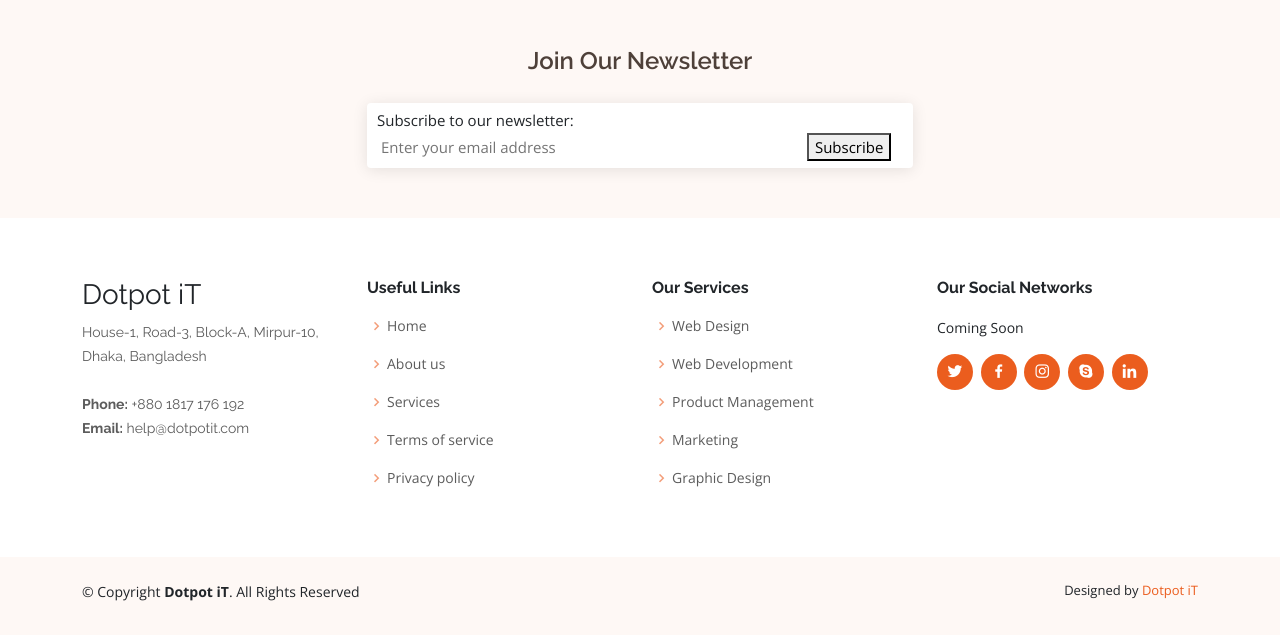
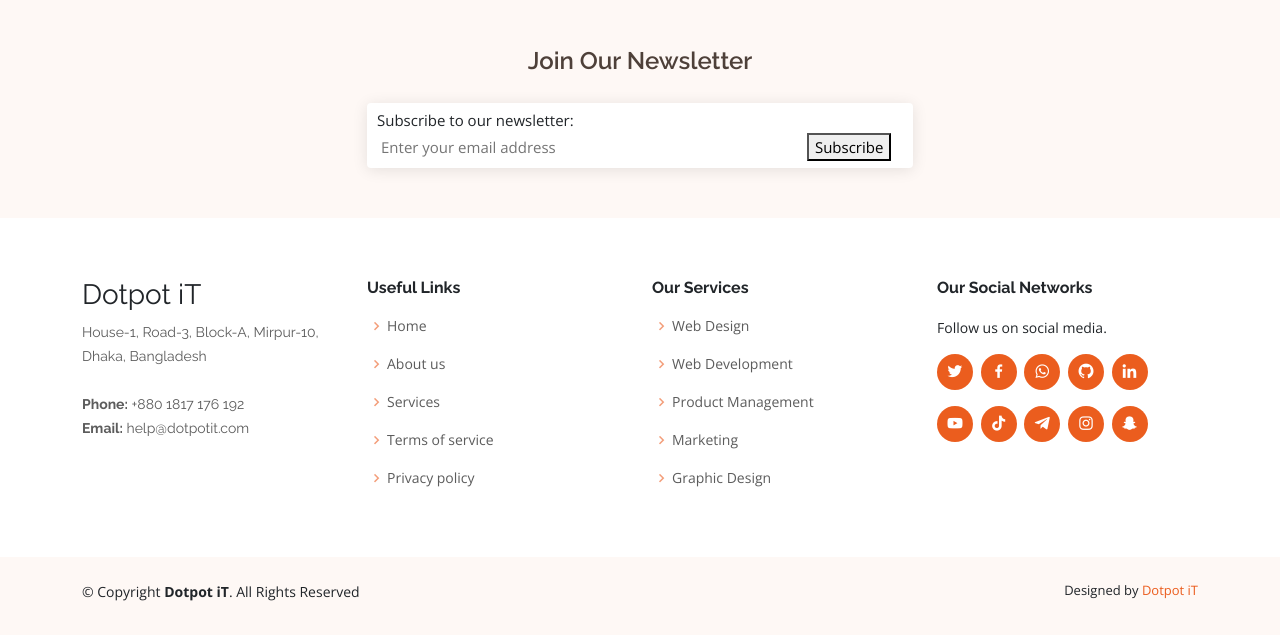
Before and after one commit to asifdotpy/JobHub, a Django app: page / in a window 1280 px wide. Shown: the part 3871-4506 px from the top of the page. Run offline with Django 4.2, Linux system fonts and the light colour scheme; some libraries are stand-ins or nearby versions.

Commit message:
social icon icreased and link fixed

```diff
--- a/mysite/landing/templates/landing/assets/css/style.css
+++ b/mysite/landing/templates/landing/assets/css/style.css
@@ -1355,7 +1355,6 @@
 #footer .footer-top .social-links a:hover {
   background: #ef7f4d;
   color: #ccc;
-  pointer-events: none;
   text-decoration: none;
 }
 
--- a/mysite/landing/templates/landing/index.html
+++ b/mysite/landing/templates/landing/index.html
@@ -476,16 +476,31 @@
 
           <div class="col-lg-3 col-md-6 footer-links">
             <h4>Our Social Networks</h4>
-            <p>Coming Soon</p>
+            <p>Follow us on social media.</p>
             <div class="social-links mt-3">
-              <a href="#" class="twitter"><i class="bx bxl-twitter"></i></a>
-              <a href="#" class="facebook"><i class="bx bxl-facebook"></i></a>
-              <a href="#" class="instagram"><i class="bx bxl-instagram"></i></a>
-              <a href="#" class="google-plus"><i class="bx bxl-skype"></i></a>
-              <a href="#" class="linkedin"><i class="bx bxl-linkedin"></i></a>
+              <a href="https://www.twitter.com/dotpotit" class="twitter" target="_blank"><i
+                  class="bx bxl-twitter"></i></a>
+              <a href="https://www.facebook.com/dotpotit" class="facebook" target="_blank"><i
+                  class="bx bxl-facebook"></i></a>
+              <a href="https://wa.me/+8801817176192" class="whatsapp" target="_blank"><i
+                  class="bx bxl-whatsapp"></i></a>
+              <a href="https://www.github.com/dotpotit" class="github" target="_blank"><i class="bx bxl-github"></i></a>
+              <a href="https://www.linkedin.com/in/dotpotit" class="linkedin" target="_blank"><i
+                  class="bx bxl-linkedin"></i></a>
+            </div>
+
+            <div class="social-links mt-3">
+              <a href="https://www.youtube.com/@dotpotit" class="youtube" target="_blank"><i
+                  class="bx bxl-youtube"></i></a>
+              <a href="https://www.tiktok.com/@dotpotit" class="tiktok" target="_blank"><i
+                  class="bx bxl-tiktok"></i></a>
+              <a href="https://t.me/dotpotit" class="telegram" target="_blank"><i class="bx bxl-telegram"></i></a>
+              <a href="https://www.instagram.com/dotpotit" class="instagram" target="_blank"><i
+                  class="bx bxl-instagram"></i></a>
+              <a href="https://snapchat.com/add/dotpotit" class="snapchat" target="_blank"><i
+                  class="bx bxl-snapchat"></i></a>
             </div>
           </div>
-
         </div>
       </div>
     </div>
```
